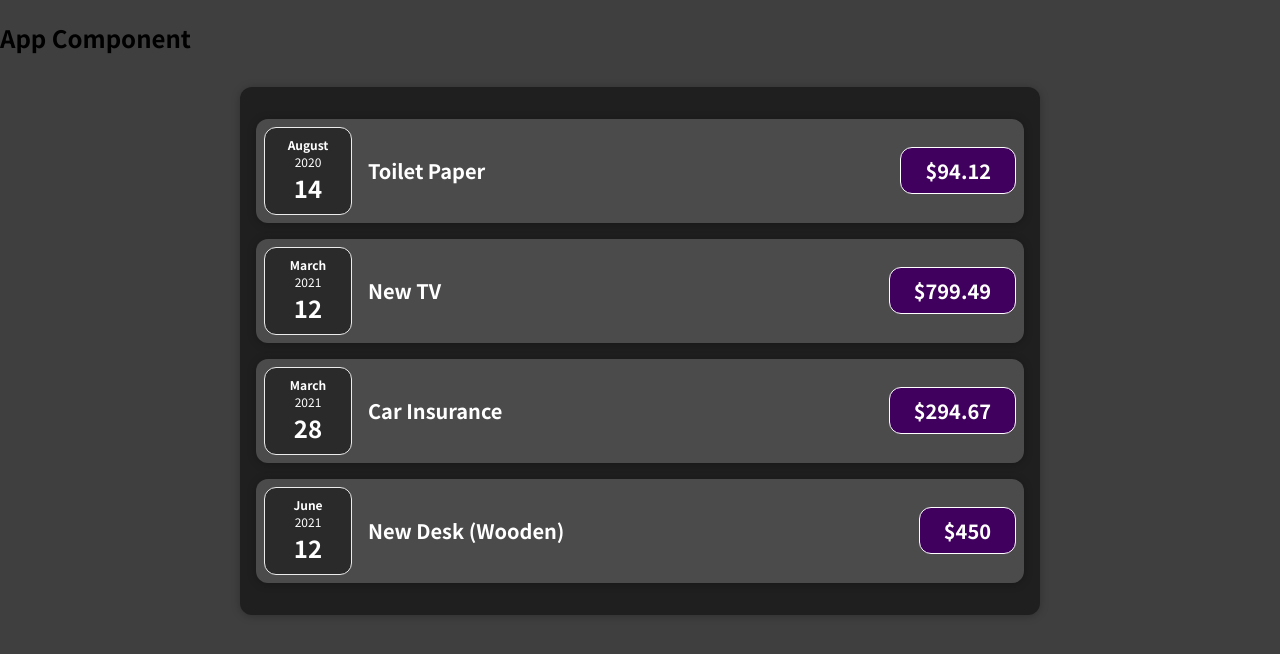
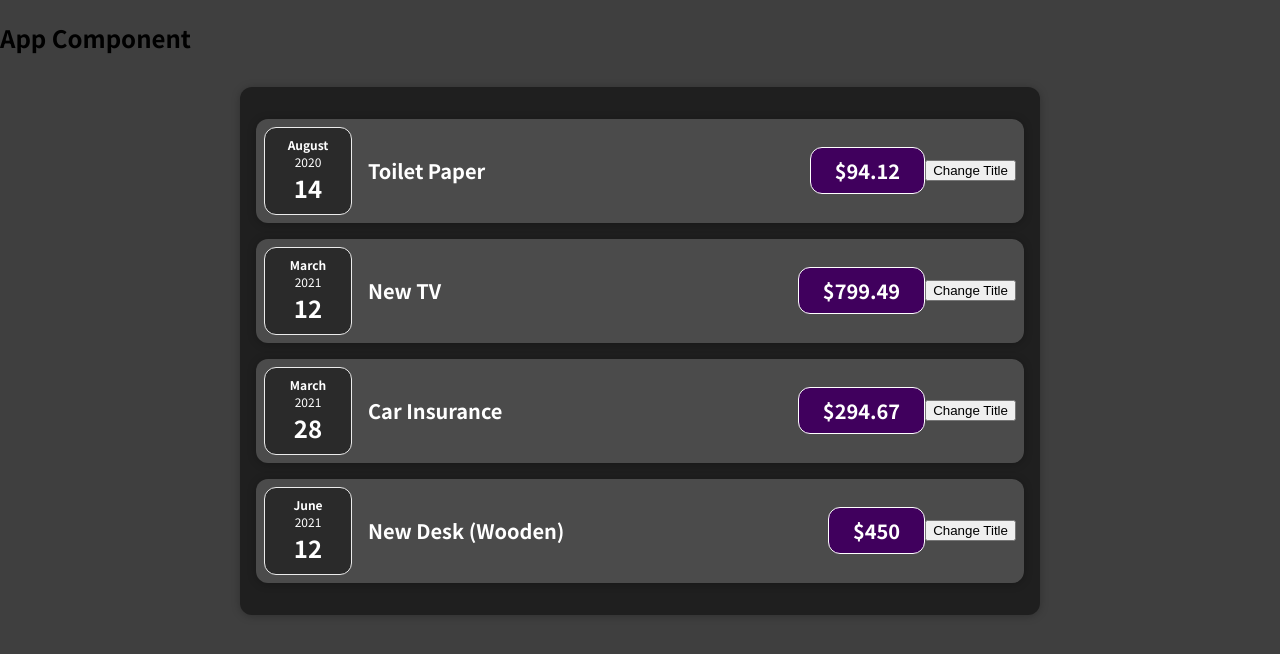
Before and after one commit to justice-rage/react-refresher, a JavaScript app: page / in a window 1280 px wide. Shown: the top 654 px of the page. Built offline with nearby package versions, Linux system fonts and the light colour scheme.

Commit message:
add clickHandler

```diff
--- a/src/components/Expenses/ExpenseItem.js
+++ b/src/components/Expenses/ExpenseItem.js
@@ -3,6 +3,10 @@ import Card from '../UI/Card';
 import './ExpenseItem.css';
 
 function ExpenseItem(props){
+
+    const clickHandler = () => {
+        console.log('Clicked!');
+    };
 
     return(
         <Card className='expense-item'>
@@ -11,6 +15,7 @@ function ExpenseItem(props){
                 <h2>{props.title}</h2>
                 <div className='expense-item__price'>${props.amount}</div>
             </div>
+            <button onClick={clickHandler}>Change Title</button>
         </Card>
     );
 }
```
